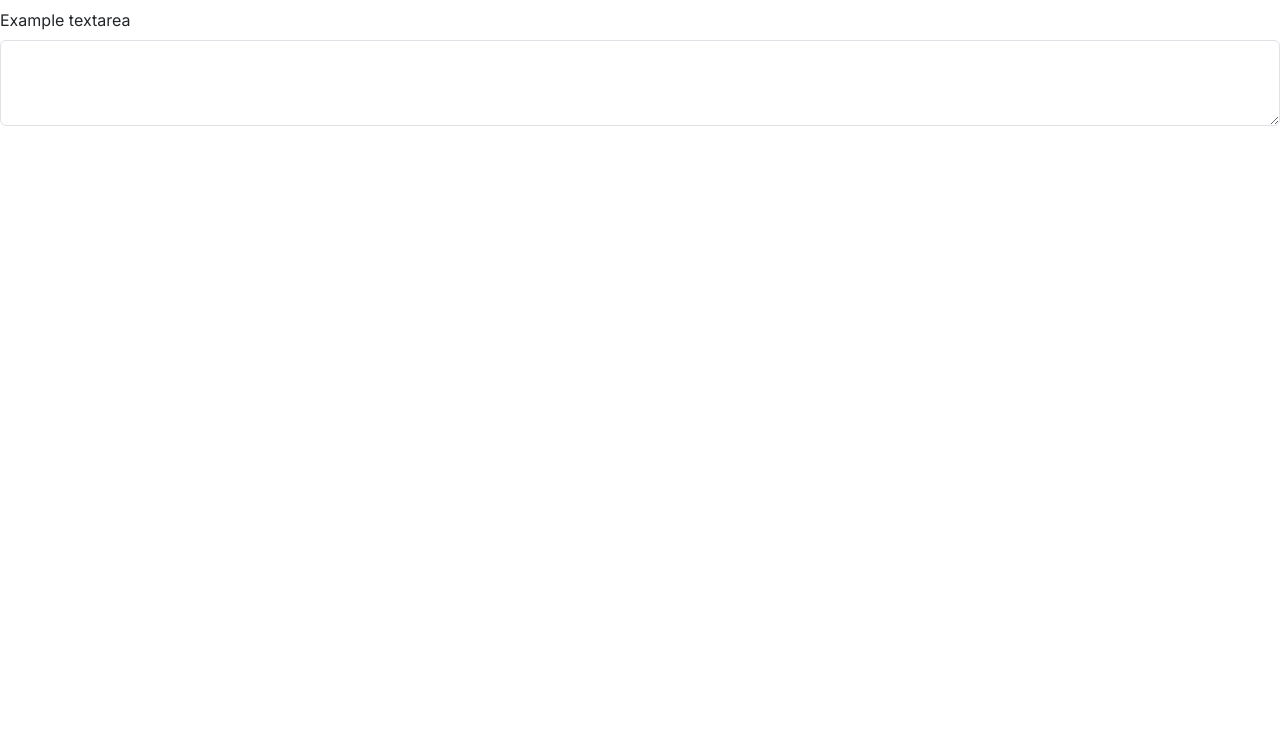
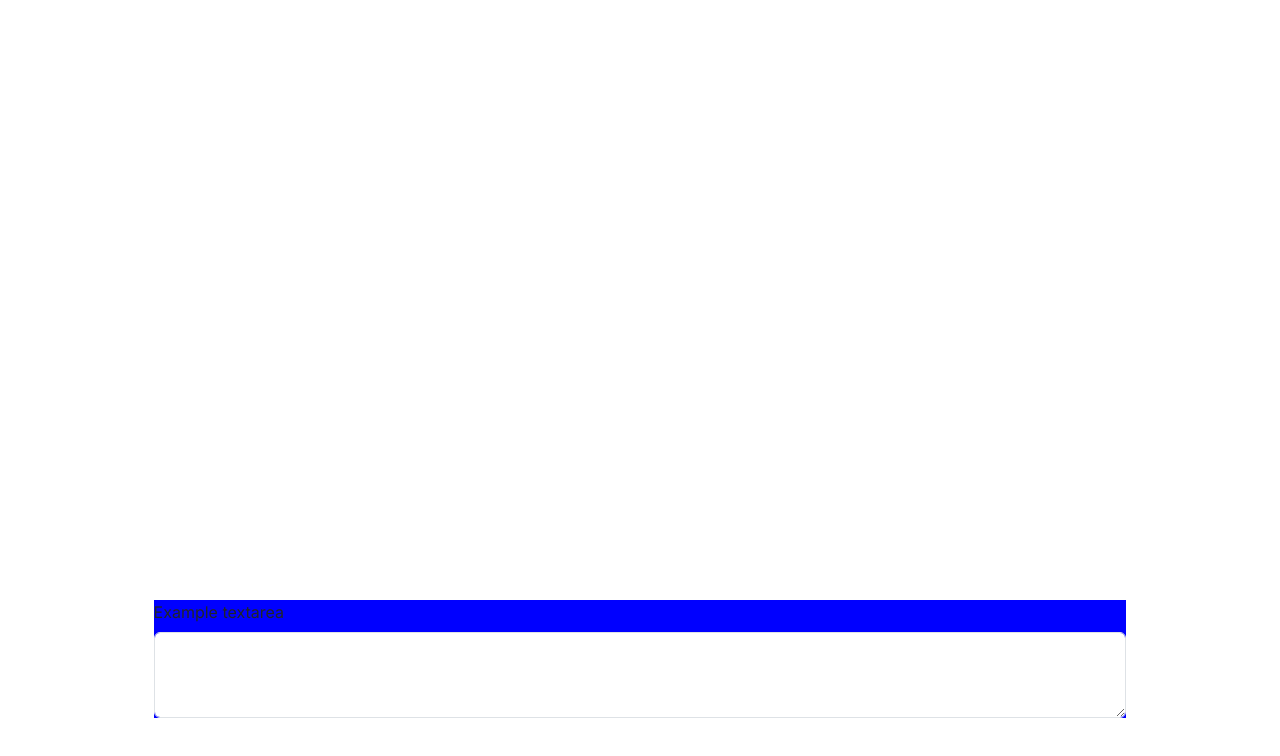
Before and after one commit to neskech/Tartan-Hacks-2024, a Next.js app: page / in a window 1280 px wide. Shown: the top 756 px of the page. Built offline with nearby package versions, Linux system fonts and the light colour scheme.

Commit message:
textarea at bottom

```diff
--- a/src/pages/index.tsx
+++ b/src/pages/index.tsx
@@ -9,17 +9,15 @@ export default function Home() {
   return (
   <main className = {inter.className}>
     <div className={styles.homebody}>
-      <div className={styles.padding}></div>
-      <div className={styles.center_div}>
-      <Form>
+      <div className = {styles.center_div}>
+      <Form className={styles.form_style}>
         <Form.Group className="mb-3" controlId="exampleForm.ControlTextarea1">
           <Form.Label>Example textarea</Form.Label>
           <Form.Control as="textarea" rows={3} />
         </Form.Group>
       </Form>
       </div>
-      <div className={styles.padding}></div>
-    </div>
+      </div>
   </main>
   )
 }
--- a/src/styles/style.module.css
+++ b/src/styles/style.module.css
@@ -1,15 +1,17 @@
 .center_div{
-    flex-grow: 2;
-    height:1vh;
-  }
+    width: 100vw;
+    padding-left: 12vw;
+    padding-right: 12vw;
+    height:100vh;
+}
 
-  .padding{
-    flex-grow:1;
-    height: 1vh;
-  }
-
-  div.homebody{
+div.homebody{
     width:100vw;
     height:100vh;
     flex-direction:row;
-  }
+}
+.form_style{
+    background-color: blue;
+    top:75vh;
+    position:relative
+}
```
